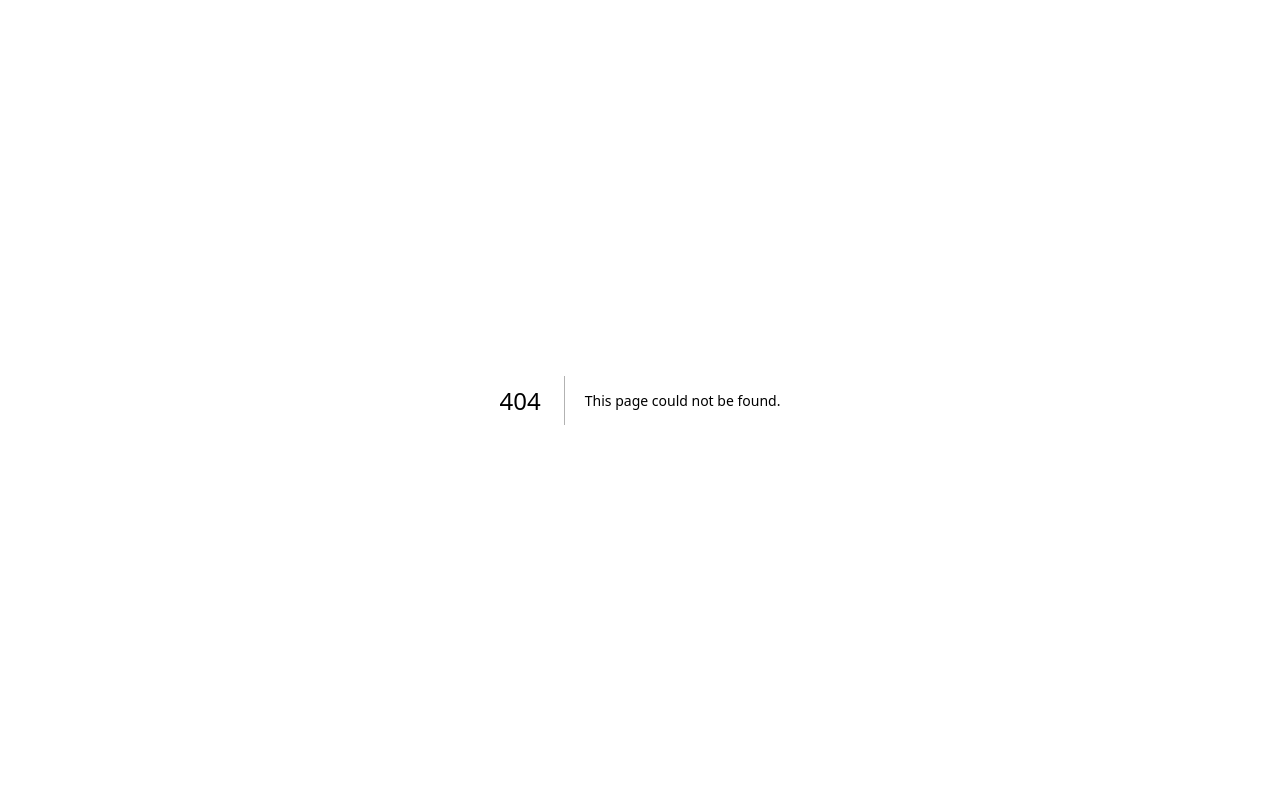
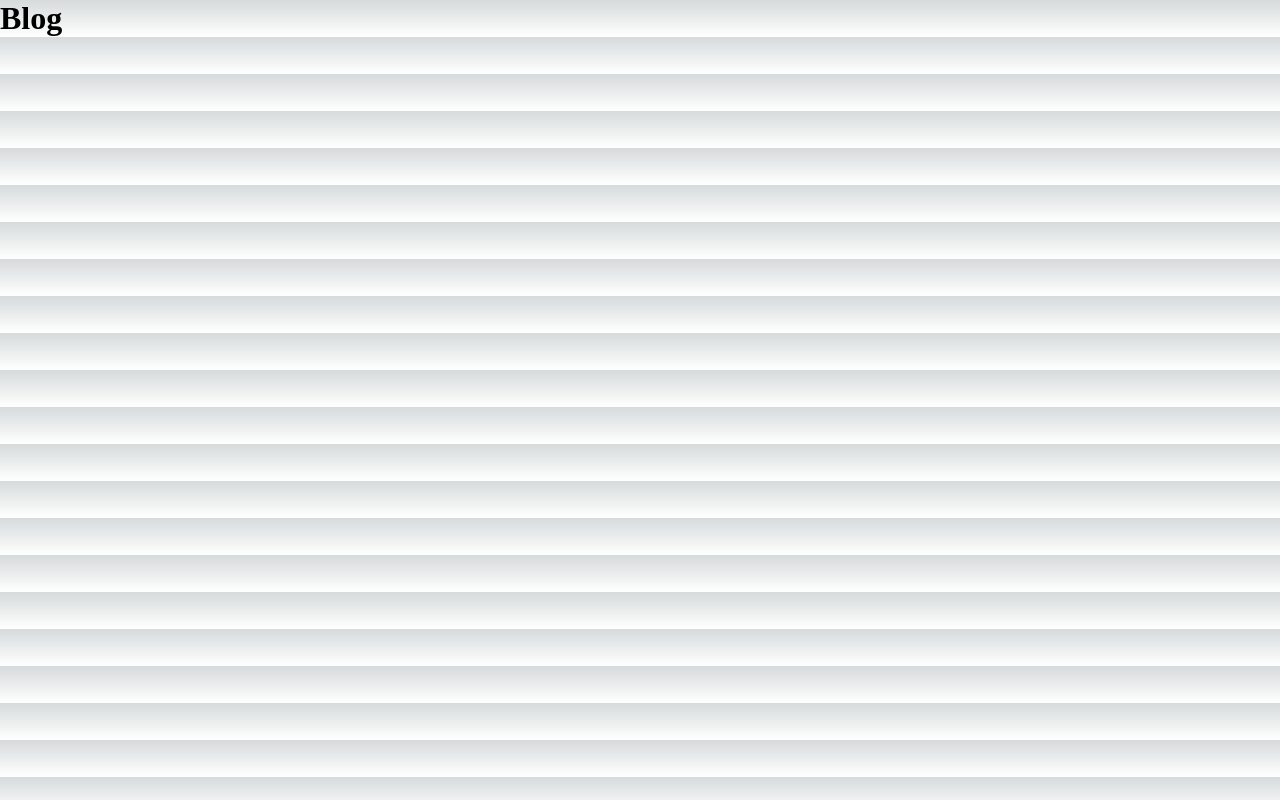
Before and after one commit to kei-1313/Nextjs-practice, a Next.js app: page /blog in a window 1280 px wide. Before the commit this address had no page. Built offline with nearby package versions, Linux system fonts and the light colour scheme.

Commit message:
blogページ作成

```diff
--- /dev/null
+++ b/src/pages/blog/index.js
@@ -0,0 +1,11 @@
+import React from 'react'
+
+function Blog() {
+  return (
+    <div>
+      <h1>Blog</h1>
+    </div>
+  )
+}
+
+export default Blog
```
